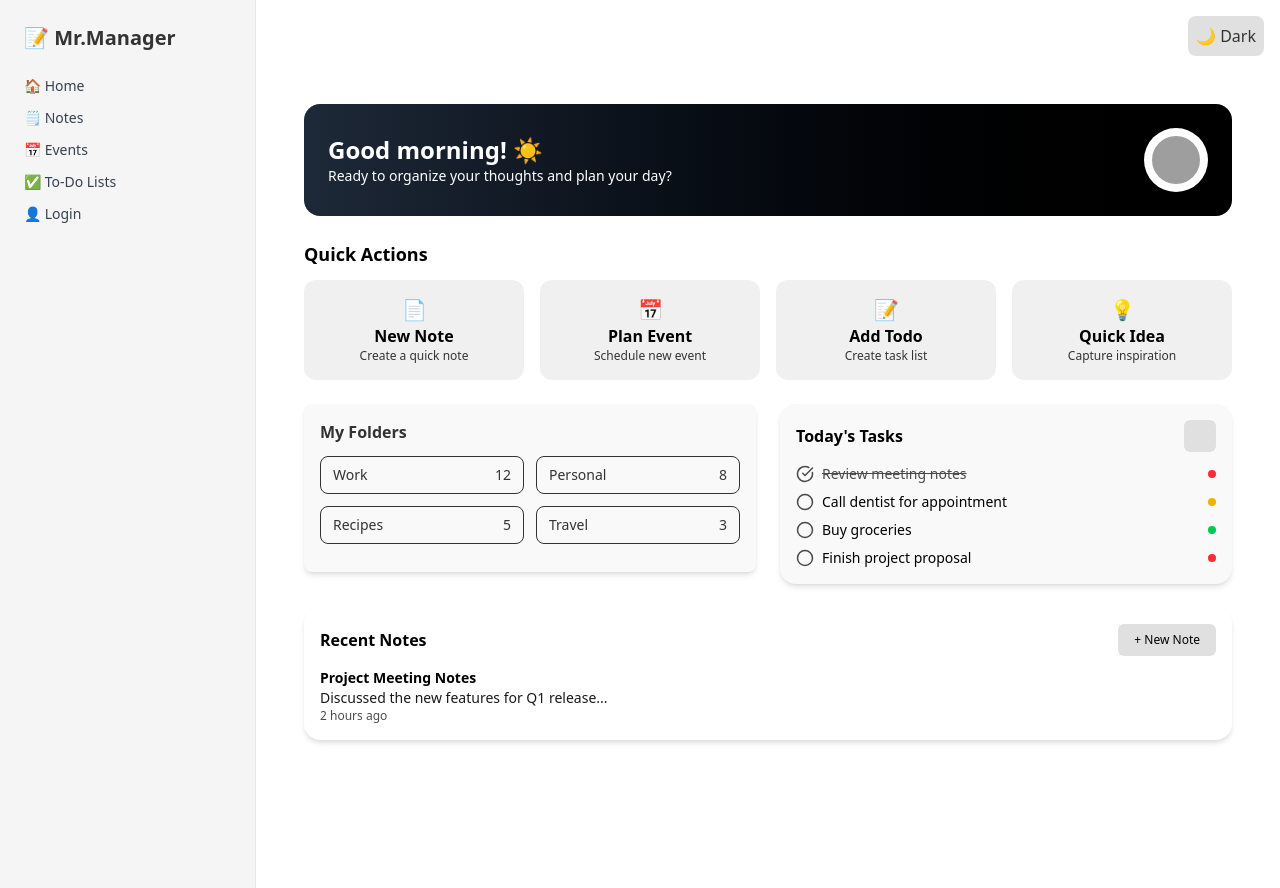
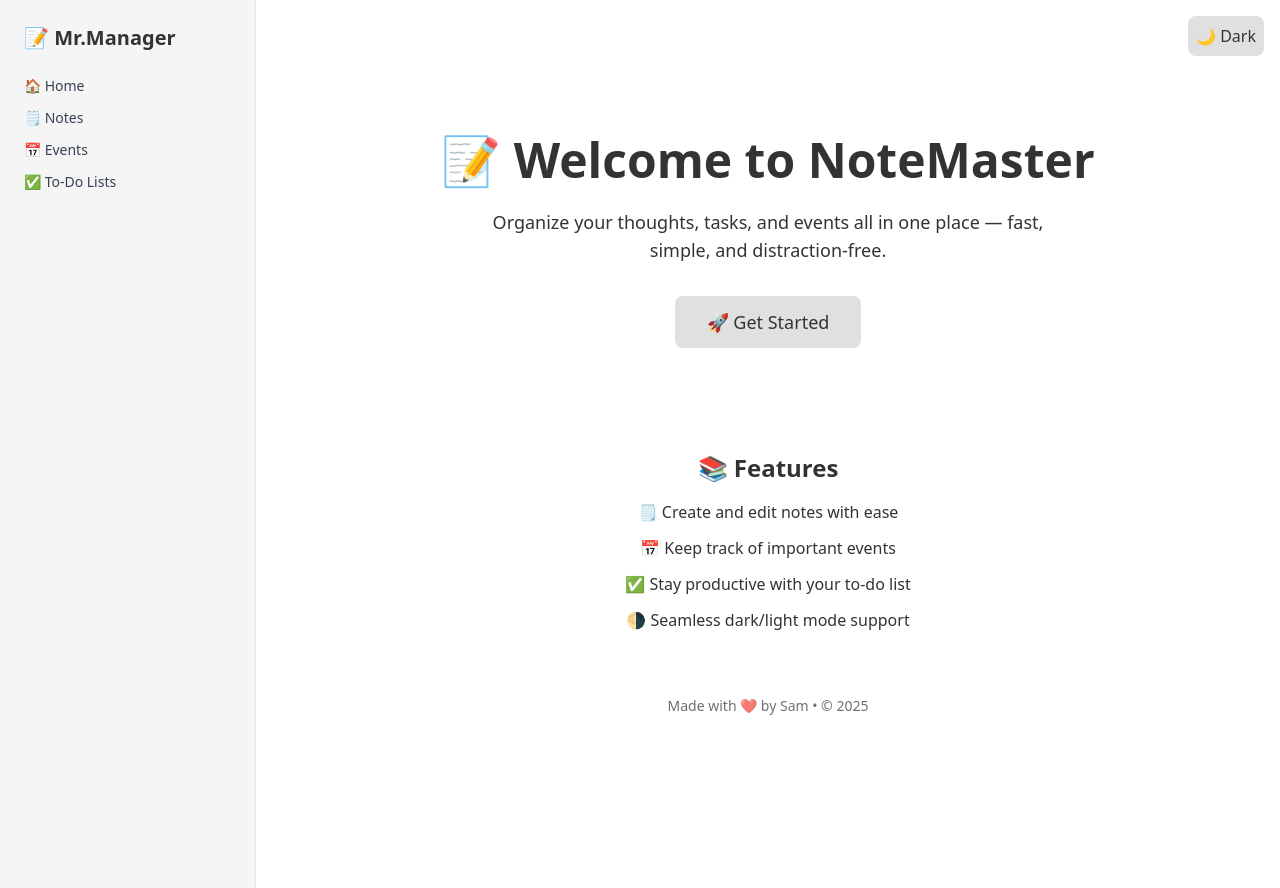
Before and after one commit to SAMMYBOI-coder/MR.Manager, a React (Vite) app: page / in a window 1280 px wide. Built offline with nearby package versions, Linux system fonts and the light colour scheme; grey boxes are pictures that could not be loaded.

Commit message:
authentication is done!

```diff
--- a/src/App.jsx
+++ b/src/App.jsx
@@ -7,6 +7,8 @@ import Sidebar from './components/sidebar/sidebar';
 import DarkModeToggle from './components/DarkModeToggle';
 import Login from './pages/Login';
 import Register from './pages/Register';
+import Landingpage from './pages/Landingpage';
+import ProtectedRoute from './components/auth/protectedRoutes';
 
 
 
@@ -22,13 +24,29 @@ function App() {
         </div>
 
         <Routes>
-          <Route path="/" element={<Home />} />
-          <Route path="/notes" element={<Notes />} />
-          <Route path="/todo-lists" element={<TODOLIST/>} />
-          <Route path="/events" element={<Events/>} />
+          <Route path="/home" element={
+            <ProtectedRoute>
+              <Home />
+            </ProtectedRoute>
+          } />
+          <Route path="/notes" element={
+            <ProtectedRoute>
+              <Notes />
+            </ProtectedRoute>
+          } />
+          <Route path="/todo-lists" element={
+            <ProtectedRoute>
+              <TODOLIST/>
+            </ProtectedRoute>
+          } />
+          <Route path="/events" element={
+            <ProtectedRoute>
+              <Events/>
+            </ProtectedRoute>
+          } />
           <Route path="/login" element={<Login/>} />
           <Route path="/register" element={<Register/>} />
-
+          <Route path="/" element={<Landingpage />} />
         </Routes>
       </div>
     </div>
--- /dev/null
+++ b/src/components/auth/authprovider.jsx
@@ -0,0 +1,30 @@
+import { createContext, useContext, useState } from "react";
+import { useNavigate } from "react-router-dom";
+
+// Create context
+const AuthContext = createContext();
+
+// Provider component
+export const AuthProvider = ({ children }) => {
+  const [isAuthenticated, setIsAuthenticated] = useState(false);
+  const navigate = useNavigate();
+
+  const login = () => {
+    setIsAuthenticated(true);
+    navigate("/home"); // or your main dashboard route
+  };
+
+  const logout = () => {
+    setIsAuthenticated(false);
+    navigate("/");
+  };
+
+  return (
+    <AuthContext.Provider value={{ isAuthenticated, login, logout }}>
+      {children}
+    </AuthContext.Provider>
+  );
+};
+
+// Custom hook to use AuthContext
+export const useAuth = () => useContext(AuthContext);
--- /dev/null
+++ b/src/components/auth/protectedRoutes.jsx
@@ -0,0 +1,14 @@
+import { Navigate } from "react-router-dom";
+import { useAuth } from "./authprovider";
+
+const ProtectedRoute = ({ children }) => {
+  const { isAuthenticated } = useAuth();
+
+  if (!isAuthenticated) {
+    return <Navigate to="/login" replace />;
+  }
+
+  return children;
+};
+
+export default ProtectedRoute;
--- a/src/components/sidebar/sidebar.jsx
+++ b/src/components/sidebar/sidebar.jsx
@@ -7,7 +7,7 @@ export default function Sidebar() {
       <nav className="space-y-3 text-sm text-gray-700">
 
         <div>
-          <Link to='/'>
+          <Link to='/home'>
 
           🏠 Home
 
@@ -41,14 +41,7 @@ export default function Sidebar() {
           </Link>
 
           </div>
-          <div>
-          <Link to='/login'>
 
-          👤 Login
-
-          </Link>
-
-          </div>
 
       </nav>
     </div>
--- a/src/main.jsx
+++ b/src/main.jsx
@@ -3,12 +3,15 @@ import { createRoot } from 'react-dom/client';
 import { BrowserRouter } from 'react-router-dom';
 import './index.css';
 import App from './App.jsx';
+import { AuthProvider } from './components/auth/authprovider.jsx';
 
 
 createRoot(document.getElementById('root')).render(
   <StrictMode>
     <BrowserRouter> {}
+    <AuthProvider>
       <App />
+    </AuthProvider>
     </BrowserRouter>
   </StrictMode>
 );
--- /dev/null
+++ b/src/pages/Landingpage.jsx
@@ -0,0 +1,56 @@
+import { useState } from "react";
+import { Link } from "react-router-dom";
+
+export default function Landing() {
+  const [showOptions, setShowOptions] = useState(false);
+
+  return (
+    <div className="min-h-screen bg-[var(--bg-primary)] text-[var(--text-primary)]">
+      <div className="flex flex-col items-center justify-center py-16 px-6">
+        <h1 className="text-4xl sm:text-5xl font-bold mb-6 text-center">
+          📝 Welcome to NoteMaster
+        </h1>
+        <p className="text-lg text-center mb-8 max-w-xl">
+          Organize your thoughts, tasks, and events all in one place — fast, simple, and distraction-free.
+        </p>
+
+        {!showOptions ? (
+          <button
+            onClick={() => setShowOptions(true)}
+            className="bg-[var(--button-bg)] text-[var(--text-primary)] px-8 py-3 rounded-lg text-lg font-medium hover:opacity-90 transition"
+          >
+            🚀 Get Started
+          </button>
+        ) : (
+          <div className="flex flex-col sm:flex-row gap-4">
+            <Link to="/login">
+              <button className="border border-[var(--button-bg)] text-[var(--button-bg)] px-6 py-3 rounded-lg font-semibold hover:bg-[var(--button-bg)] hover:text-[var(--text-primary)] transition">
+                🔐 Login
+              </button>
+            </Link>
+            <Link to="/register">
+              <button className="bg-[var(--button-bg)] text-[var(--text-primary)] px-6 py-3 rounded-lg font-semibold hover:opacity-90 transition">
+                📝 Register
+              </button>
+            </Link>
+          </div>
+        )}
+      </div>
+
+      {/* ✅ Your original landing page sections go here */}
+      <section className="px-6 py-10 text-center">
+        <h2 className="text-2xl font-semibold mb-4">📚 Features</h2>
+        <ul className="space-y-3 max-w-md mx-auto">
+          <li>🗒️ Create and edit notes with ease</li>
+          <li>📅 Keep track of important events</li>
+          <li>✅ Stay productive with your to-do list</li>
+          <li>🌗 Seamless dark/light mode support</li>
+        </ul>
+      </section>
+
+      <footer className="text-center text-sm opacity-70 py-6">
+        Made with ❤️ by Sam • © {new Date().getFullYear()}
+      </footer>
+    </div>
+  );
+}
```
